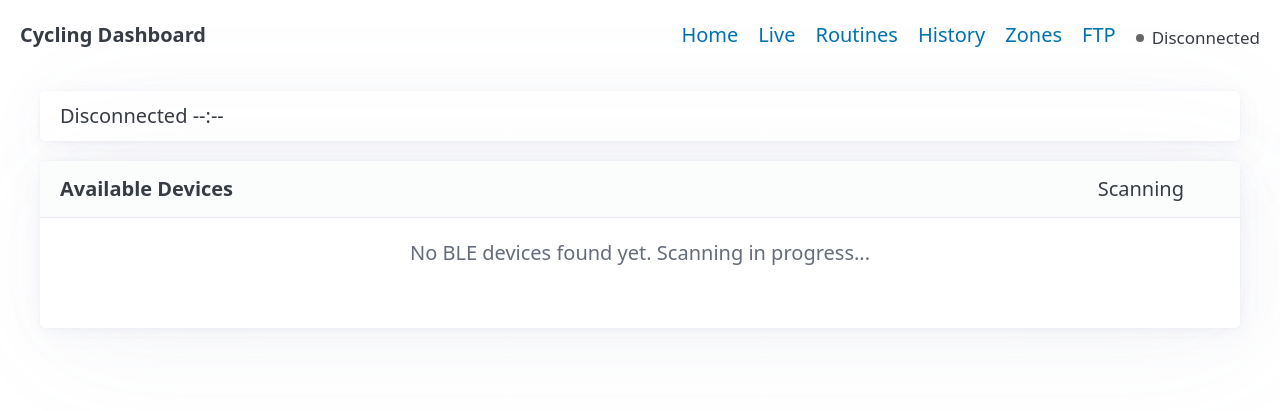
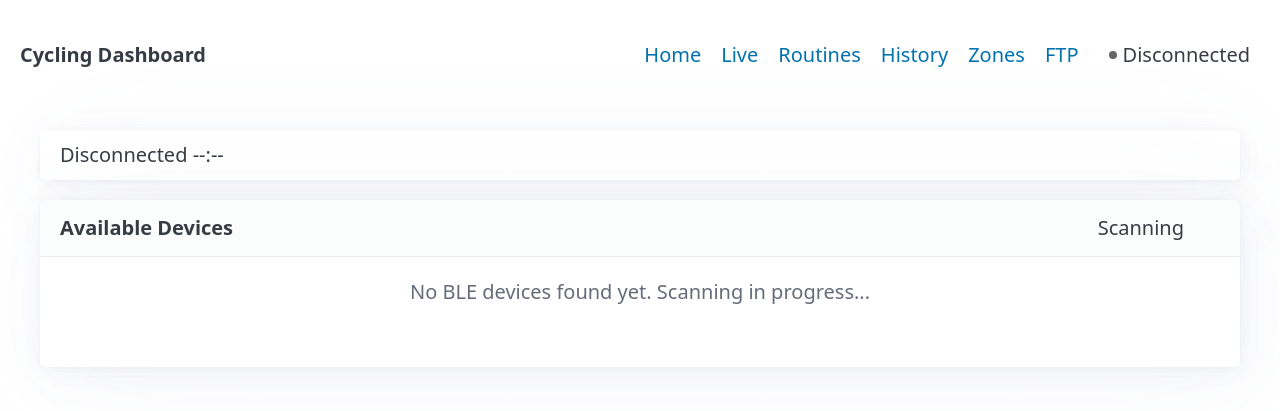
Before and after one commit to Rirstor/cycling, a Python web app: template src/cycling/web/templates/live.html in a window 1280 px wide. Shown: the top 411 px of the page. Run offline with Jinja, Linux system fonts and the light colour scheme; the template is opened without the code that fills it, so the values that code supplies are empty; some libraries are stand-ins or nearby versions.

Commit message:
fix: style connection indicator to match Pico nav link spacing and color

```diff
--- a/src/cycling/web/templates/base.html
+++ b/src/cycling/web/templates/base.html
@@ -48,10 +48,12 @@
         /* Prevent scroll interference on chart canvas */
         #workout-chart { touch-action: none; }
 
-        /* Connection indicator */
+        /* Connection indicator — styled to match Pico nav links exactly */
         #connection-indicator {
-            display: inline-flex; align-items: center; gap: 0.4rem;
-            font-size: 0.85rem;
+            display: inline-flex; align-items: center; gap: 0.3rem;
+            padding: var(--pico-nav-element-spacing-vertical, 0.375rem) var(--pico-nav-element-spacing-horizontal, 0.5rem);
+            color: var(--pico-nav-link-color, var(--pico-color));
+            white-space: nowrap;
         }
         #connection-indicator .dot {
             width: 8px; height: 8px; border-radius: 50%;
@@ -59,7 +61,6 @@
         }
         #connection-indicator .dot.off { background: #666; }
         #connection-indicator .dot.on  { background: #00cc66; box-shadow: 0 0 6px #00cc66; }
-        #connection-indicator .dot.connecting { background: #ffcc00; animation: pulse 0.8s infinite; }
         @keyframes pulse { 0%, 100% { opacity: 1; } 50% { opacity: 0.4; } }
 
         #dashboard { display: none; }
```
